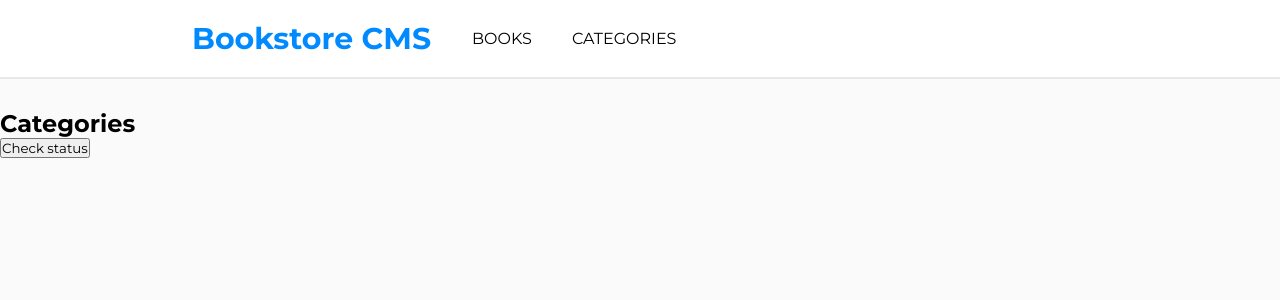
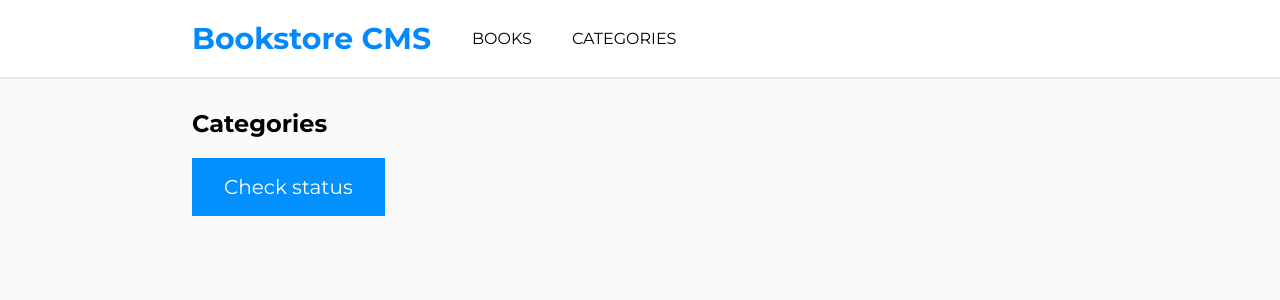
Before and after one commit to dieum512/bookstore, a React (Create React App) app: page /categories in a window 1280 px wide. Shown: the top 300 px of the page. Built offline with nearby package versions, Linux system fonts and the light colour scheme; the HTML template or start-up script is replaced by a standard one.

Commit message:
Style the categories page

```diff
--- a/src/components/Categories.js
+++ b/src/components/Categories.js
@@ -1,7 +1,9 @@
 const Categories = () => (
   <>
-    <h2>Categories</h2>
-    <button type="button">Check status</button>
+    <div className="categories">
+      <h2>Categories</h2>
+      <button type="button">Check status</button>
+    </div>
   </>
 );
 
--- a/src/index.css
+++ b/src/index.css
@@ -205,3 +205,23 @@ a {
   background-color: #052741;
   border: 2px solid #052741;
 }
+
+.categories {
+  margin: 20px 15%;
+}
+
+.categories button {
+  margin-top: 20px;
+  padding: 15px 30px;
+  color: #fff;
+  background-color: #0290ff;
+  border: 2px solid #0290ff;
+  cursor: pointer;
+  transition: 0.4s ease-in-out;
+  font-size: 20px;
+}
+
+.categories button:hover{
+  background-color: #052741;
+  border: 2px solid #052741;
+}
```
